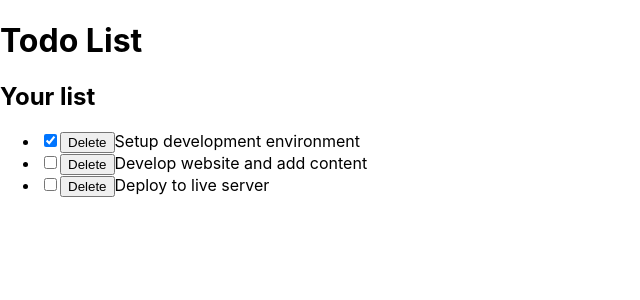
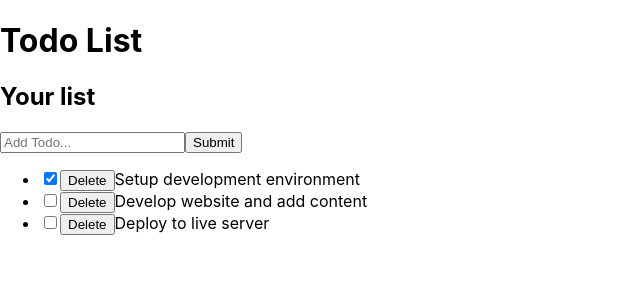
Before and after one commit to D4nielJ/todo-react, a React (Create React App) app: page / in a window 1280 px wide. Shown: the top 300 px of the page, without its empty margins (0-640 px from the left). Built offline with nearby package versions, Linux system fonts and the light colour scheme.

Commit message:
Add InputTodo component

```diff
--- /dev/null
+++ b/src/Components/TodoList/inputTodo.js
@@ -0,0 +1,29 @@
+import { useState } from 'react';
+
+const InputTodo = (props) => {
+  const [title, setTitle] = useState('');
+
+  const onChange = (e) => {
+    setTitle(e.target.value);
+  };
+
+  const handleSubmit = (e) => {
+    e.preventDefault();
+    props.addTodoItem(title);
+    setTitle('');
+  };
+
+  return (
+    <form onSubmit={handleSubmit}>
+      <input
+        type="text"
+        placeholder="Add Todo..."
+        value={title}
+        onChange={onChange}
+      />
+      <button type="submit">Submit</button>
+    </form>
+  );
+};
+
+export default InputTodo;
--- a/src/Components/TodoList/todoContainer.js
+++ b/src/Components/TodoList/todoContainer.js
@@ -1,5 +1,6 @@
-import { useState } from 'react';
+import React, { useState } from 'react';
 import Header from './header';
+import InputTodo from './inputTodo';
 import TodoList from './todoList';
 
 const TodoContainer = () => {
@@ -21,6 +22,11 @@
     },
   ]);
 
+  const addTodoItem = (title) => {
+    const newTodo = { id: 4, title: title, completed: false };
+    setTodos([...todos, newTodo]);
+  };
+
   const handleCheckboxChange = (id) => {
     setTodos((prevState) =>
       prevState.map((todo) => {
@@ -41,12 +47,12 @@
         return todo.id !== id;
       }),
     ]);
-    console.log('deleted', id);
   };
 
   return (
     <div className="todo-container">
       <Header />
+      <InputTodo addTodoItem={addTodoItem} />
       <TodoList
         todos={todos}
         handleCheckboxChange={handleCheckboxChange}
```
